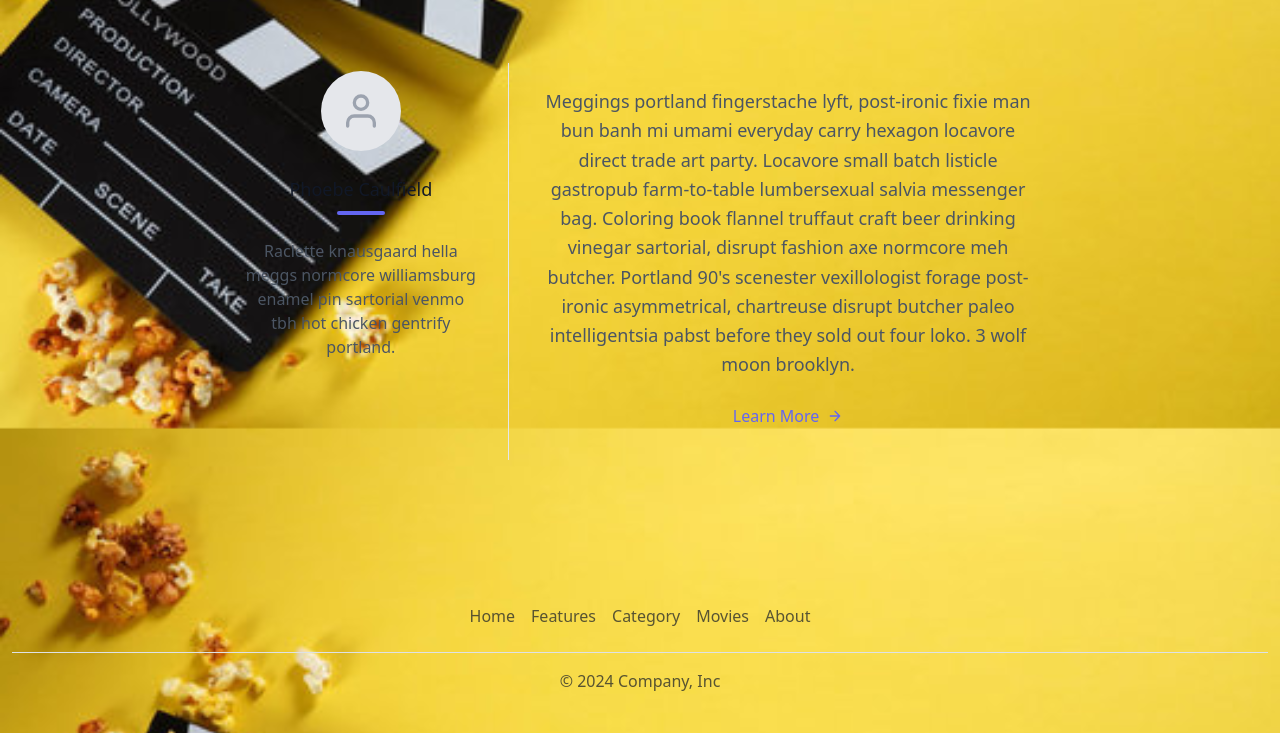
After one commit to aqmuratov/Movies, a Django app: page /about/ in a window 1280 px wide. The commit adds this page. Shown: the part 425-1158 px from the top of the page. Run offline with Django 4.2, Linux system fonts and the light colour scheme; some libraries are stand-ins or nearby versions.

Commit message:
about qosildi

```diff
--- /dev/null
+++ b/movies/templates/about.html
@@ -0,0 +1,38 @@
+<link href="https://cdn.jsdelivr.net/npm/bootstrap@5.3.3/dist/css/bootstrap.min.css" rel="stylesheet" integrity="sha384-QWTKZyjpPEjISv5WaRU9OFeRpok6YctnYmDr5pNlyT2bRjXh0JMhjY6hW+ALEwIH" crossorigin="anonymous">
+<script src="https://cdn.jsdelivr.net/npm/bootstrap@5.3.3/dist/js/bootstrap.bundle.min.js" integrity="sha384-YvpcrYf0tY3lHB60NNkmXc5s9fDVZLESaAA55NDzOxhy9GkcIdslK1eN7N6jIeHz" crossorigin="anonymous"></script>
+{% extends 'base.html' %}
+
+{% block content %}
+<section class="text-gray-600 body-font">
+  <div class="container px-5 py-24 mx-auto flex flex-col">
+    <div class="lg:w-4/6 mx-auto">
+      <div class="rounded-lg h-64 overflow-hidden">
+        <img alt="content" class="object-cover object-center h-full w-full" src="#">
+      </div>
+      <div class="flex flex-col sm:flex-row mt-10">
+        <div class="sm:w-1/3 text-center sm:pr-8 sm:py-8">
+          <div class="w-20 h-20 rounded-full inline-flex items-center justify-center bg-gray-200 text-gray-400">
+            <svg fill="none" stroke="currentColor" stroke-linecap="round" stroke-linejoin="round" stroke-width="2" class="w-10 h-10" viewBox="0 0 24 24">
+              <path d="M20 21v-2a4 4 0 00-4-4H8a4 4 0 00-4 4v2"></path>
+              <circle cx="12" cy="7" r="4"></circle>
+            </svg>
+          </div>
+          <div class="flex flex-col items-center text-center justify-center">
+            <h2 class="font-medium title-font mt-4 text-gray-900 text-lg">Phoebe Caulfield</h2>
+            <div class="w-12 h-1 bg-indigo-500 rounded mt-2 mb-4"></div>
+            <p class="text-base">Raclette knausgaard hella meggs normcore williamsburg enamel pin sartorial venmo tbh hot chicken gentrify portland.</p>
+          </div>
+        </div>
+        <div class="sm:w-2/3 sm:pl-8 sm:py-8 sm:border-l border-gray-200 sm:border-t-0 border-t mt-4 pt-4 sm:mt-0 text-center sm:text-left">
+          <p class="leading-relaxed text-lg mb-4">Meggings portland fingerstache lyft, post-ironic fixie man bun banh mi umami everyday carry hexagon locavore direct trade art party. Locavore small batch listicle gastropub farm-to-table lumbersexual salvia messenger bag. Coloring book flannel truffaut craft beer drinking vinegar sartorial, disrupt fashion axe normcore meh butcher. Portland 90's scenester vexillologist forage post-ironic asymmetrical, chartreuse disrupt butcher paleo intelligentsia pabst before they sold out four loko. 3 wolf moon brooklyn.</p>
+          <a class="text-indigo-500 inline-flex items-center">Learn More
+            <svg fill="none" stroke="currentColor" stroke-linecap="round" stroke-linejoin="round" stroke-width="2" class="w-4 h-4 ml-2" viewBox="0 0 24 24">
+              <path d="M5 12h14M12 5l7 7-7 7"></path>
+            </svg>
+          </a>
+        </div>
+      </div>
+    </div>
+  </div>
+</section>
+  {% endblock %}
--- a/movies/templates/base.html
+++ b/movies/templates/base.html
@@ -8,6 +8,7 @@
     <link href="https://cdn.jsdelivr.net/npm/bootstrap@5.3.3/dist/css/bootstrap.min.css" rel="stylesheet" integrity="sha384-QWTKZyjpPEjISv5WaRU9OFeRpok6YctnYmDr5pNlyT2bRjXh0JMhjY6hW+ALEwIH" crossorigin="anonymous">
     <script src="https://cdn.jsdelivr.net/npm/bootstrap@5.3.3/dist/js/bootstrap.bundle.min.js" integrity="sha384-YvpcrYf0tY3lHB60NNkmXc5s9fDVZLESaAA55NDzOxhy9GkcIdslK1eN7N6jIeHz" crossorigin="anonymous"></script>
     <link rel="stylesheet" href="{% static 'style.css' %}">
+    <script src="https://cdn.tailwindcss.com"></script>
 
 </head>
 
@@ -26,7 +27,7 @@
               <li><a href="category.html" class="nav-link px-2 text-white">Category</a></li>
               <li><a href="#" class="nav-link px-2 text-white">Movies</a></li>
 
-              <li><a href="#" class="nav-link px-2 text-white">About</a></li>
+              <li><a href="{% url 'about' %}" class="nav-link px-2 text-white">About</a></li>
             </ul>
 
             <form class="col-12 col-lg-auto mb-3 mb-lg-0 me-lg-3" role="search">
--- a/movies/urls.py
+++ b/movies/urls.py
@@ -7,4 +7,5 @@ urlpatterns = [
     path('registration/',views.registration, name='registration'),
     path('login/',views.log_in,name='login'),
     path('detail/<int:id>',views.movie_detail,name='detail'),
+    path('about/',views.about,name='about')
 ]
--- a/movies/views.py
+++ b/movies/views.py
@@ -66,3 +66,7 @@ def movie_detail(request,id):
         'comments':comments,
         'comment_form':comment_form
         })
+
+
+def about(request):
+    return render(request, 'about.html')
```
Also changed, not shown: movies/static/img/fonabout.webp (added).
